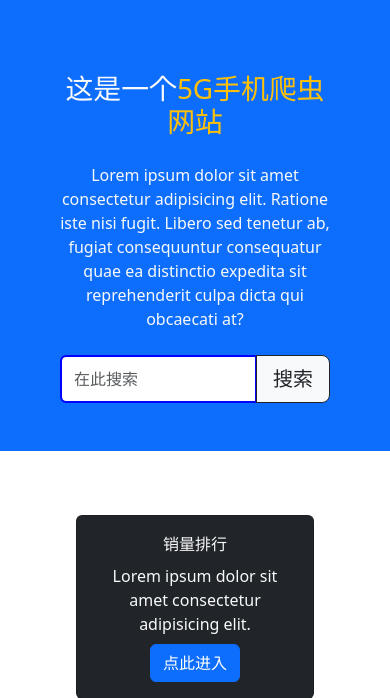
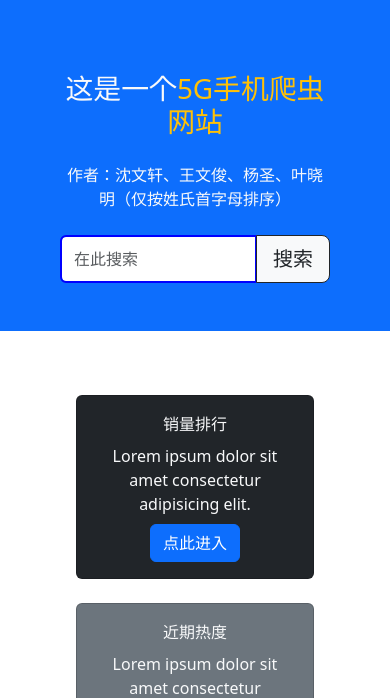
Before and after one commit to SCUTys/fuckyouSE, a Django app: page /test-mainwindow/ in a window 390 px wide. Shown: the part 56-754 px from the top of the page. Run offline with Django 4.2, Linux system fonts and the light colour scheme; some libraries are stand-ins or nearby versions.

Commit message:
spider更新成功

```diff
--- a/SE_project/static/style.css
+++ b/SE_project/static/style.css
@@ -9,3 +9,9 @@ body::before{
     content: '';
     height: 56px;
 }
+
+@media (min-width: 768px) {
+    .news-main{
+        width: 100%;
+    }
+}
--- a/SE_project/template/test-mainwindow.html
+++ b/SE_project/template/test-mainwindow.html
@@ -57,11 +57,7 @@
                     <br>
                     <h1>这是一个<span class="text-warning">5G手机爬虫网站</span></h1>
                     <p class="my-4">
-                        Lorem ipsum dolor sit amet consectetur adipisicing elit.
-                        Ratione iste nisi fugit.
-                        Libero sed tenetur ab,
-                        fugiat consequuntur consequatur quae ea distinctio expedita sit reprehenderit culpa dicta qui
-                        obcaecati at?
+                        作者：沈文轩、王文俊、杨圣、叶晓明（仅按姓氏首字母排序）
                     </p>
 
 <!--                    <a href="{% url 'searchresult' %}" button class="btn btn-light btn-md" type="submit" onclick="test()">点此搜索</abutton>-->
@@ -73,14 +69,14 @@
 <!--                    </form>-->
 <!--                    <a  button class="btn btn-light btn-md" id="search-btn" lay-filter="sumbit" >搜索</abutton></a>-->
 <!--                    <input type="text" id="suggestId" size="20" placeholder="请输入搜索内容" style="width:150px;" />-->
-                    <div class="input-group news-input">
+                    <div class="input-group news-main">
                         <input
                             type="text"
                             id="suggestId"
                             size="15"
                             class="form-control"
                             placeholder="在此搜索"
-                            style="border: 2px solid blue;"
+                            style="border: 2px solid blue"
                         />
                         <button class="btn btn-light btn-outline-dark btn-lg" id="search-btn">搜索</button>
                     </div>
```
Also changed, not shown: SE_project/template/searchresult.html (+59 -83 lines).
